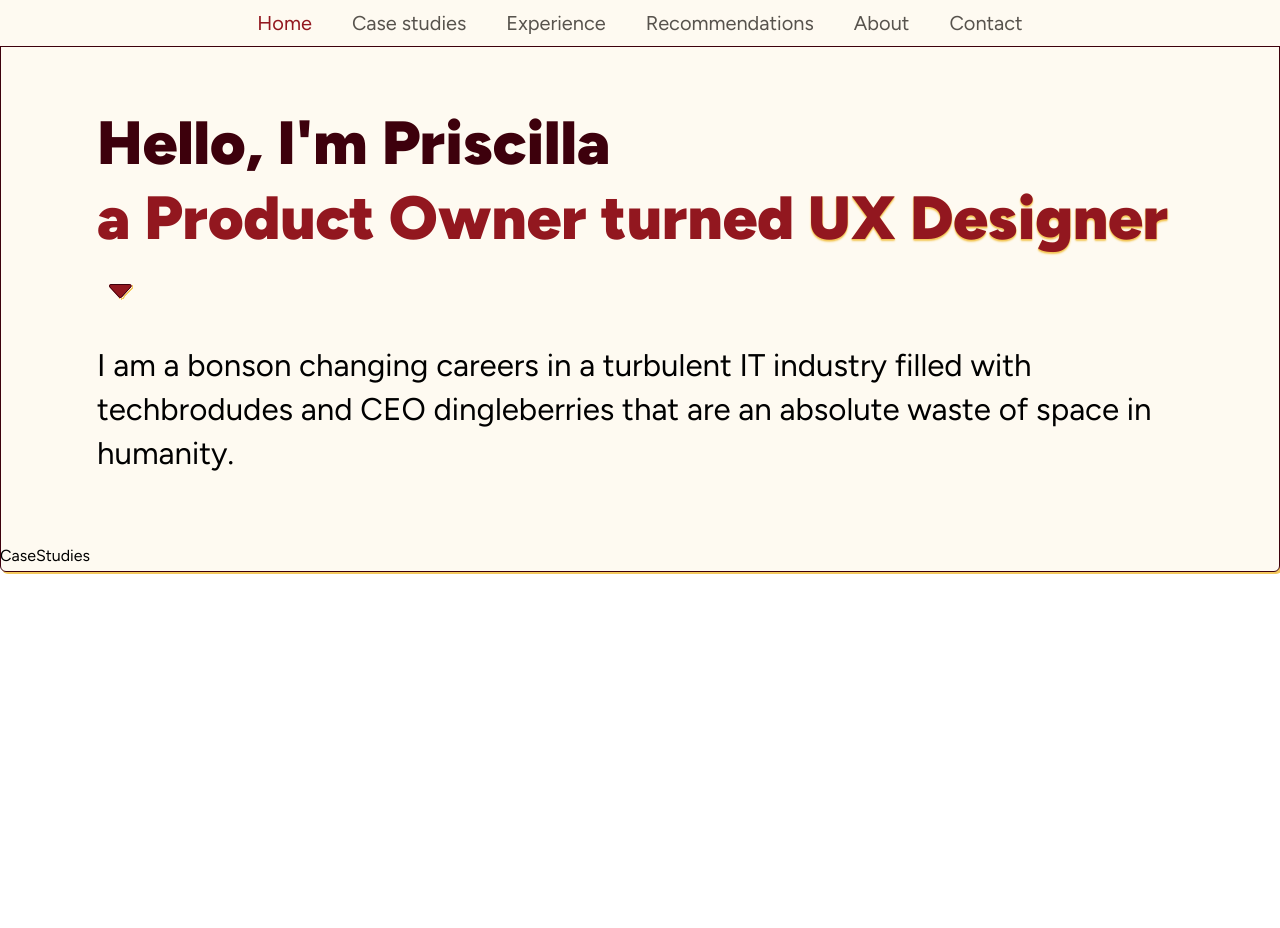
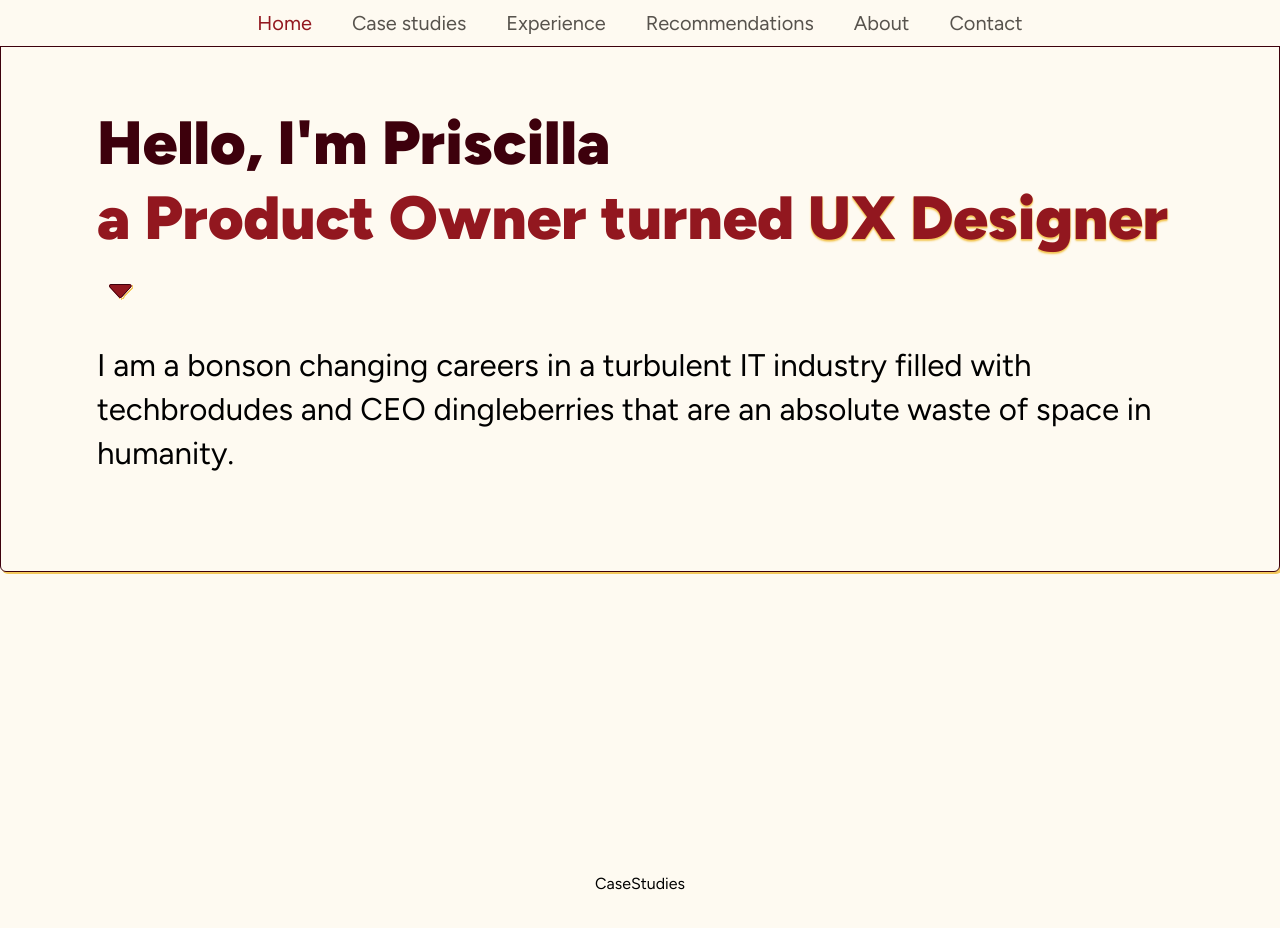
Before and after one commit to dean-tunbridge/px-portfolio, a React (Vite) app: page / in a window 1280 px wide. Shown: the top 928 px of the page. Before the commit the page ends 800 px from the top, so only its background shows below. Built offline with nearby package versions, Linux system fonts and the light colour scheme.

Commit message:
add bg colour and border colour to case studies component

```diff
--- a/src/components/CaseStudies.tsx
+++ b/src/components/CaseStudies.tsx
@@ -1,3 +1,12 @@
 export default function CaseStudies() {
-  return <div>CaseStudies</div>
+  return (
+    <div
+      className="box-border flex flex-col justify-center items-center
+                 pt-46 px-0 pb-12
+                 w-full h-136
+                 bg-surface-default-subtle
+                border-border-primary">
+      CaseStudies
+    </div>
+  )
 }
```
